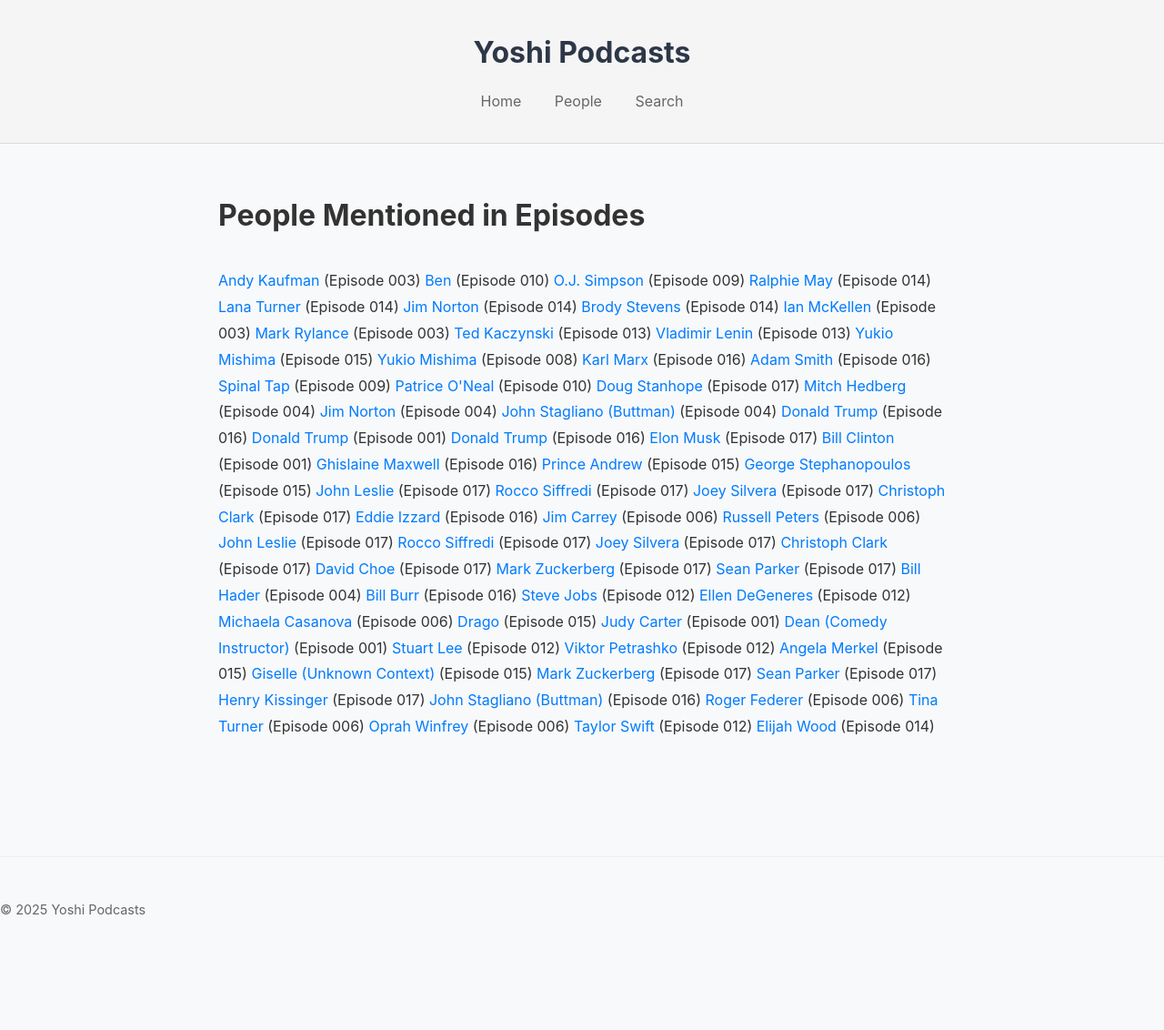
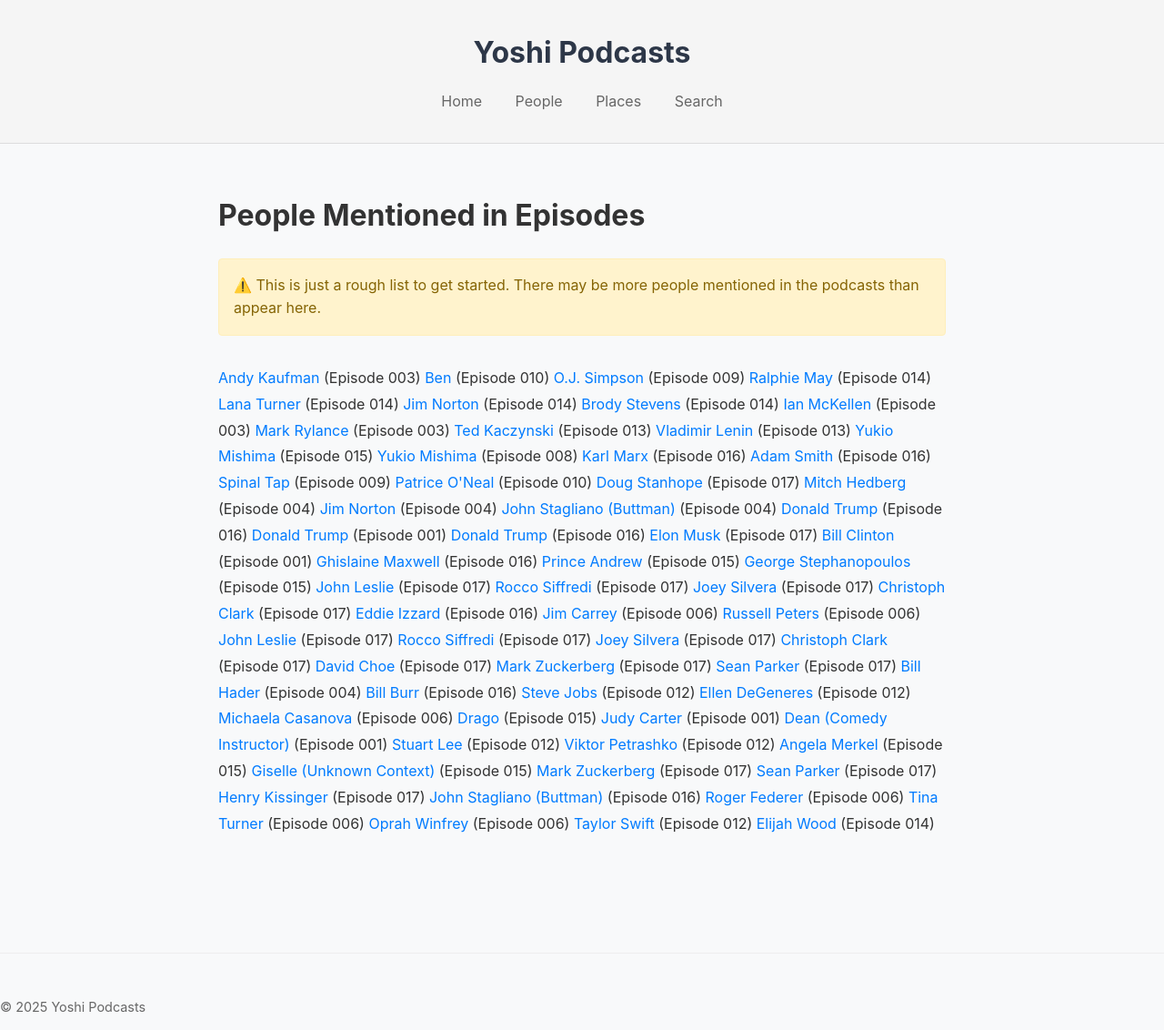
Before and after one commit to harryf/yoshi-podcasts, a Jekyll site: the page built from people.html, in a window 1280 px wide. Shown: the whole page at 91% size. Built offline with Jekyll 4.4.1, drawn with Linux system fonts in a browser that asks for light colours; comment, search, counter and statistics services are not loaded; before the commit the page ends 1026 px from its top, so only the background shows below that.

Commit message:
Add places

```diff
--- a/_layouts/default.html
+++ b/_layouts/default.html
@@ -16,6 +16,7 @@
       <nav>
         <a href="{{ '/' | relative_url }}">Home</a>
         <a href="{{ '/people' | relative_url }}">People</a>
+        <a href="{{ '/places' | relative_url }}">Places</a>
         <a href="{{ '/search' | relative_url }}">Search</a>
       </nav>
     </div>
--- a/people.html
+++ b/people.html
@@ -4,6 +4,10 @@ title: People Mentioned
 ---
 
 <h1>People Mentioned in Episodes</h1>
+
+<div class="warning-message">
+    <p>⚠️ This is just a rough list to get started. There may be more people mentioned in the podcasts than appear here.</p>
+</div>
 
 <div class="people-list">
 <a href="{{ site.baseurl }}/transcripts/episode-003/#00-01-12">Andy Kaufman</a> (Episode 003)
@@ -75,6 +79,19 @@ title: People Mentioned
 </div>
 
 <style>
+.warning-message {
+    background-color: #fff3cd;
+    border: 1px solid #ffeeba;
+    color: #856404;
+    padding: 1rem;
+    margin: 1rem 0;
+    border-radius: 4px;
+}
+
+.warning-message p {
+    margin: 0;
+}
+
 .people-list {
     line-height: 1.8;
     margin: 2rem 0;
```
Also changed, not shown: places.html (added, +74 -0 lines).
